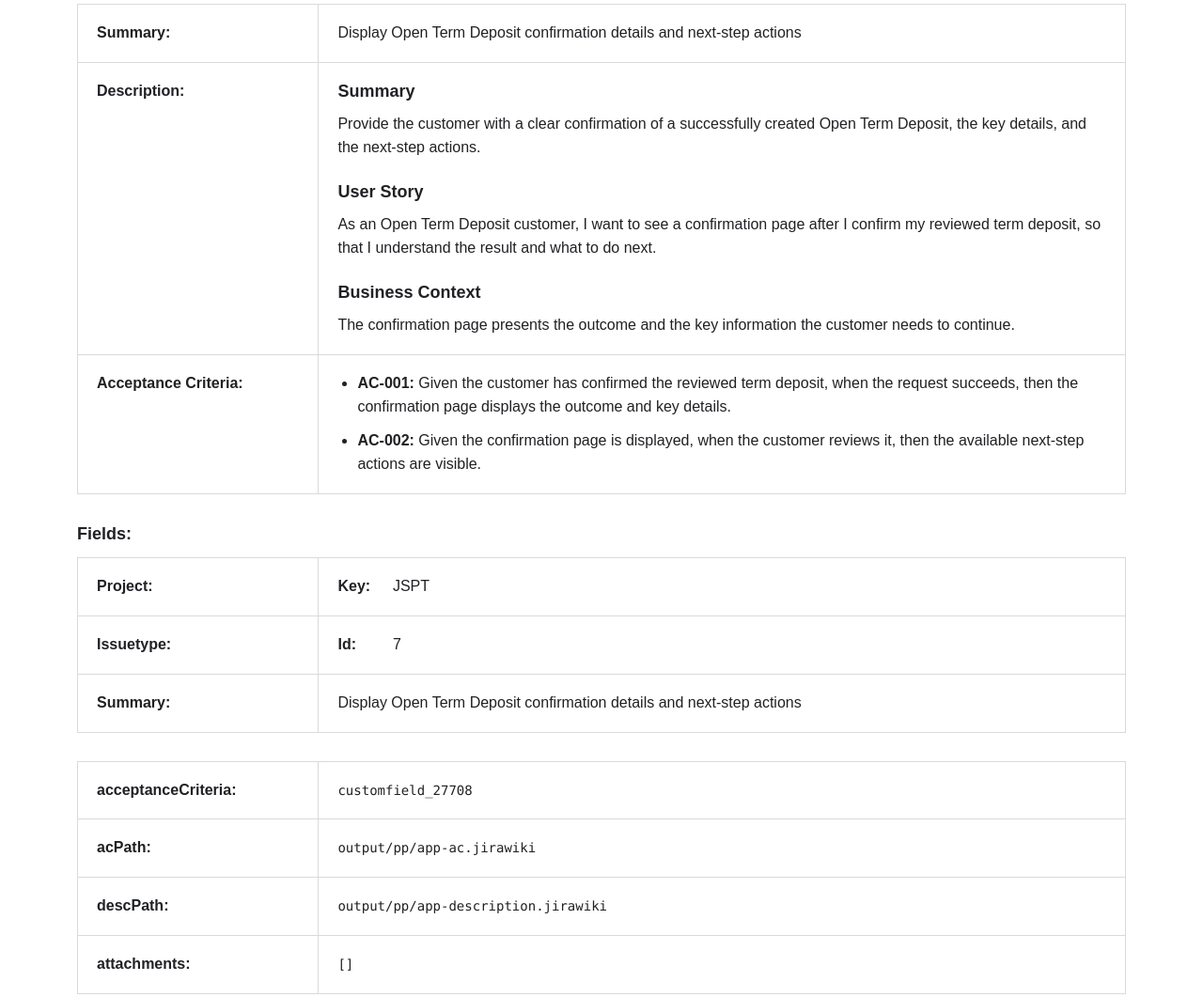
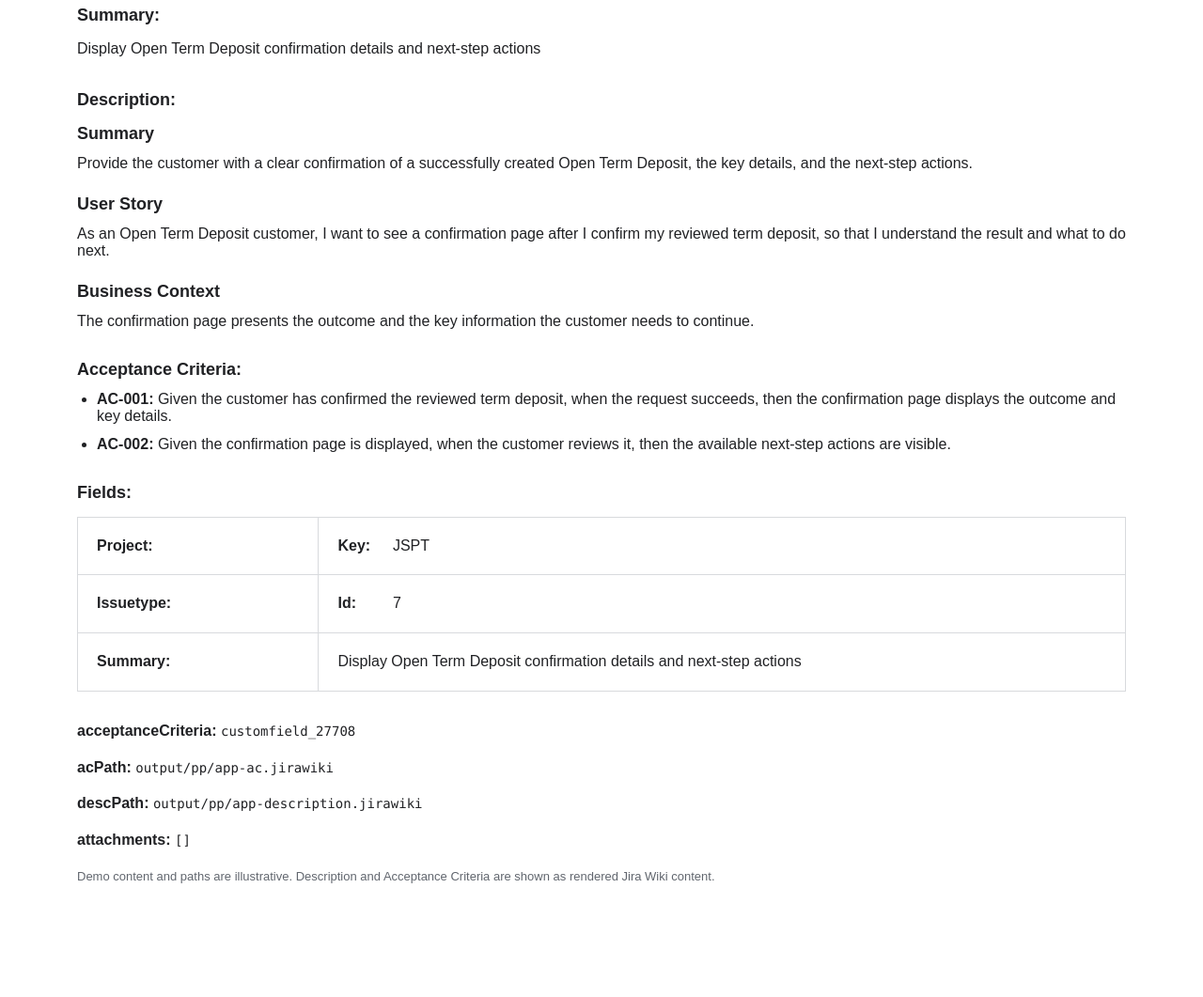
Before and after one commit to Rosslinlin/SDLC, a plain HTML site: page docs/index.html in a window 1280 px wide. Shown: the part 218-1279 px from the top of the page at 94% size. After the commit the page ends 1221 px from the top, so only its background shows below. Drawn offline with Linux system fonts and the light colour scheme.

Commit message:
Show Story content and references as plain sections

```diff
--- a/docs/index.html
+++ b/docs/index.html
@@ -77,6 +77,10 @@
     .plain-label { margin: 0 0 12px; }
     .plain-label:last-child { margin-bottom: 0; }
     .plain-label strong { display: inline-block; min-width: 54px; }
+    .story-content { margin-bottom: 30px; }
+    .story-content section + section { margin-top: 30px; }
+    .story-content h2 { margin: 0 0 10px; }
+    .story-content .summary-value { margin: 0; font-size: 16px; line-height: 1.55; }
     .wiki-content h3 {
       margin: 0 0 10px;
       font-size: 18px;
@@ -84,11 +88,14 @@
       font-weight: 600;
     }
     .wiki-content h3:not(:first-child) { margin-top: 22px; }
+    .story-content .wiki-content h2 + h3 { margin-top: 0; }
     .wiki-content p { margin: 0 0 13px; }
     .wiki-content p:last-child { margin-bottom: 0; }
     .wiki-content ul { margin: 0; padding-left: 21px; }
     .wiki-content li + li { margin-top: 12px; }
-    .references { margin-top: 30px; }
+    .references { margin-top: 30px; font-size: 16px; line-height: 1.55; }
+    .references p { margin: 0 0 14px; overflow-wrap: anywhere; }
+    .references strong { font-weight: 600; }
     code, pre { font-family: SFMono-Regular, Consolas, "Liberation Mono", monospace; }
     .references code { font-size: 14px; }
     .demo-note {
@@ -118,6 +125,7 @@
       table { font-size: 14px; }
       th, td { padding: 12px; }
       th { width: 30%; }
+      .story-content .summary-value, .references { font-size: 14px; }
       .wiki-content h3 { font-size: 16px; }
       .code-view pre { padding: 14px; font-size: 12px; }
     }
@@ -143,34 +151,28 @@
         <p><strong>Issue Type:</strong> Story</p>
       </div>
 
-      <table aria-label="Story content preview">
-        <tbody>
-          <tr>
-            <th scope="row">Summary:</th>
-            <td>Display Open Term Deposit confirmation details and next-step actions</td>
-          </tr>
-          <tr>
-            <th scope="row">Description:</th>
-            <td class="wiki-content">
+      <div class="story-content" aria-label="Story content preview">
+        <section aria-labelledby="story-summary">
+          <h2 id="story-summary">Summary:</h2>
+          <p class="summary-value">Display Open Term Deposit confirmation details and next-step actions</p>
+        </section>
+        <section class="wiki-content" aria-labelledby="story-description">
+          <h2 id="story-description">Description:</h2>
           <h3>Summary</h3>
           <p>Provide the customer with a clear confirmation of a successfully created Open Term Deposit, the key details, and the next-step actions.</p>
           <h3>User Story</h3>
           <p>As an Open Term Deposit customer, I want to see a confirmation page after I confirm my reviewed term deposit, so that I understand the result and what to do next.</p>
           <h3>Business Context</h3>
           <p>The confirmation page presents the outcome and the key information the customer needs to continue.</p>
-            </td>
-          </tr>
-          <tr>
-            <th scope="row">Acceptance Criteria:</th>
-            <td class="wiki-content">
+        </section>
+        <section class="wiki-content" aria-labelledby="story-ac">
+          <h2 id="story-ac">Acceptance Criteria:</h2>
           <ul>
             <li><strong>AC-001:</strong> Given the customer has confirmed the reviewed term deposit, when the request succeeds, then the confirmation page displays the outcome and key details.</li>
             <li><strong>AC-002:</strong> Given the confirmation page is displayed, when the customer reviews it, then the available next-step actions are visible.</li>
           </ul>
-            </td>
-          </tr>
-        </tbody>
-      </table>
+        </section>
+      </div>
 
       <h2>Fields:</h2>
       <table aria-label="Other Jira fields">
@@ -190,26 +192,12 @@
         </tbody>
       </table>
 
-      <table class="references" aria-label="Field mapping, content paths, and attachments">
-        <tbody>
-          <tr>
-            <th scope="row">acceptanceCriteria:</th>
-            <td><code>customfield_27708</code></td>
-          </tr>
-          <tr>
-            <th scope="row">acPath:</th>
-            <td><code>output/pp/app-ac.jirawiki</code></td>
-          </tr>
-          <tr>
-            <th scope="row">descPath:</th>
-            <td><code>output/pp/app-description.jirawiki</code></td>
-          </tr>
-          <tr>
-            <th scope="row">attachments:</th>
-            <td><code>[]</code></td>
-          </tr>
-        </tbody>
-      </table>
+      <div class="references" aria-label="Field mapping, content paths, and attachments">
+        <p><strong>acceptanceCriteria:</strong> <code>customfield_27708</code></p>
+        <p><strong>acPath:</strong> <code>output/pp/app-ac.jirawiki</code></p>
+        <p><strong>descPath:</strong> <code>output/pp/app-description.jirawiki</code></p>
+        <p><strong>attachments:</strong> <code>[]</code></p>
+      </div>
       <p class="demo-note">Demo content and paths are illustrative. Description and Acceptance Criteria are shown as rendered Jira Wiki content.</p>
     </section>
 
```
Lines whose indentation alone changed are shown as unchanged.
